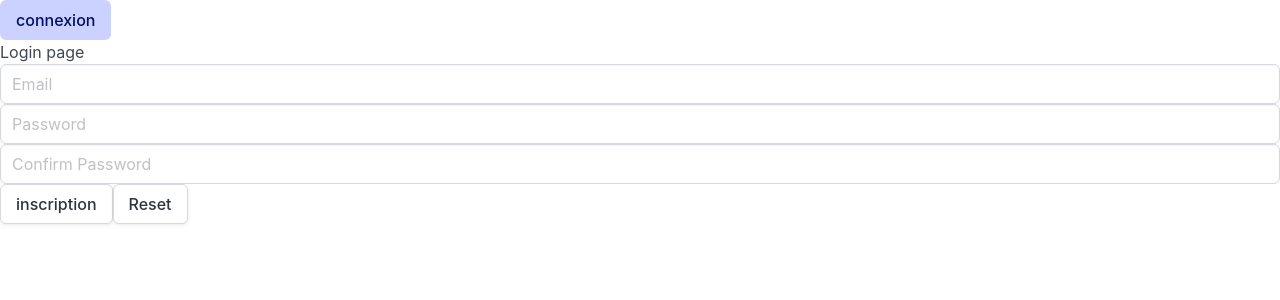
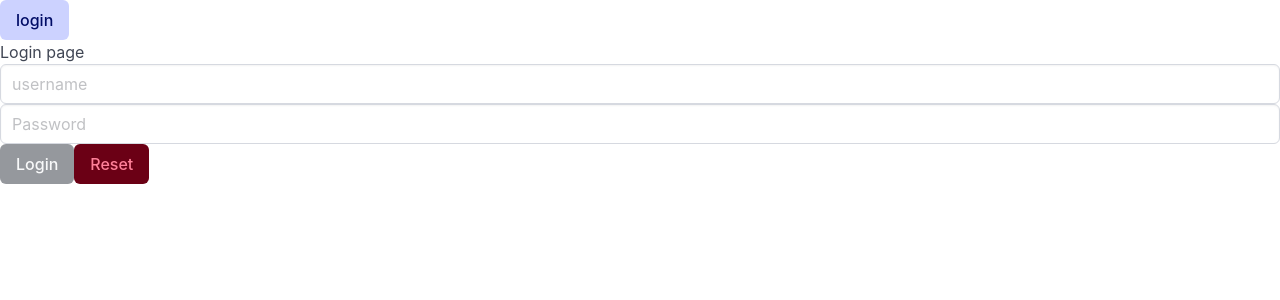
Before and after one commit to Pmaioranool/vueProject, a Vue app: page /#/login in a window 1280 px wide. Before the commit this address led to /#/register. Shown: the top 300 px of the page. Built offline with nearby package versions, Linux system fonts and the light colour scheme.

Commit message:
feat: update login and register pages with form handling and dynamic button classes

```diff
--- a/src/Layout/HeaderLayout.vue
+++ b/src/Layout/HeaderLayout.vue
@@ -4,7 +4,7 @@
       <router-link
         class="button is-link is-soft"
         :to="isLoggingIn ? '/register' : '/login'"
-        >{{ isLoggingIn ? "inscription" : "connexion" }}</router-link
+        >{{ isLoggingIn ? "register" : "login" }}</router-link
       >
     </nav>
   </header>
--- a/src/Pages/LoginPage.vue
+++ b/src/Pages/LoginPage.vue
@@ -1,18 +1,43 @@
 <template>
   <h1>Login page</h1>
-  <main class="login__main">
+  <main>
     <section>
-      <form>
-        <section>
+      <form @submit.prevent.once="submitHandler">
+        <!-- <section>
           <FieldComponent
             v-for="field in fields"
             :key="field.id"
             :data="field"
+            v-model="field.vModel"
           />
+        </section> -->
+
+        <section>
+          <article>
+            <label for="username"></label
+            ><input
+              class="input"
+              type="text"
+              id="username"
+              placeholder="username"
+              v-model="logUser.username"
+              style=""
+            />
+          </article>
+          <article>
+            <label for="password"></label
+            ><input
+              class="input"
+              type="password"
+              id="password"
+              placeholder="Password"
+              v-model="logUser.password"
+              style=""
+            />
+          </article>
         </section>
         <section>
           <ButtonComponent
-            class="button"
             v-for="button in buttons"
             :key="button.id"
             :data="button"
@@ -27,16 +52,23 @@ import FieldComponent from "../components/FieldComponent.vue";
 import ButtonComponent from "../components/ButtonComponent.vue";
 import { reactive, watch } from "vue";
 
+const logUser = reactive({
+  username: "",
+  password: "",
+});
+
 const fields = [
   {
     id: "username",
     type: "text",
     placeholder: "username",
+    vModel: logUser.username,
   },
   {
     id: "password",
     type: "password",
     placeholder: "Password",
+    vModel: logUser.password,
   },
 ];
 
@@ -46,20 +78,27 @@ const buttons = [
     textContent: "Login",
     type: "submit" as "submit",
     disabled: true,
+    class: "button is-dark",
   },
   {
     id: "reset",
     textContent: "Reset",
     type: "reset" as "reset",
     disabled: false,
+    class: "button is-danger is-dark",
   },
 ];
 
-const state = reactive({ username: "", password: "" });
+const submitHandler = () => {};
 
-watch([() => state.username, () => state.password], () => {});
+const inputHandler = () => {};
+
+const isUserInputValid = (input: string): boolean => {
+  const pattern = new RegExp(/[A-Z0-9._%+-]+@[A-Z0-9-]+.+.[A-Z]{2,4}/i);
+  return false;
+};
+
+watch(logUser, (val) => {
+  console.log("change");
+});
 </script>
-<style lang="scss" scoped>
-.login__main {
-}
-</style>
--- a/src/Pages/RegisterPage.vue
+++ b/src/Pages/RegisterPage.vue
@@ -2,7 +2,7 @@
   <h1>Login page</h1>
   <main>
     <section>
-      <form>
+      <form @submit.prevent.once="submitHandler">
         <section>
           <FieldComponent
             v-for="field in fields"
@@ -12,7 +12,6 @@
         </section>
         <section>
           <ButtonComponent
-            class="button"
             v-for="button in buttons"
             :key="button.id"
             :data="button"
@@ -49,12 +48,18 @@ const buttons = [
     id: "register",
     textContent: "inscription",
     type: "submit" as "submit",
+    disabled: false,
+    class: "button is-dark",
   },
   {
     id: "reset",
     textContent: "Reset",
     type: "reset" as "reset",
+    disabled: false,
+    class: "button is-danger is-dark",
   },
 ];
+
+const submitHandler = () => {};
 </script>
 <style></style>
--- a/src/components/ButtonComponent.vue
+++ b/src/components/ButtonComponent.vue
@@ -1,9 +1,9 @@
 <template>
   <button
+    :class="data.class"
     :type="data.type ? data.type : 'button'"
     :id="String(data.id)"
     :disabled="data.disabled ? data.disabled : false"
-    :v-model="data.id"
   >
     {{ data.textContent }}
   </button>
@@ -14,6 +14,7 @@ interface dataInterface {
   textContent: string;
   type: "button" | "submit" | "reset";
   disabled: boolean;
+  class: string;
 }
 
 interface ButtonComponentProps {
```
